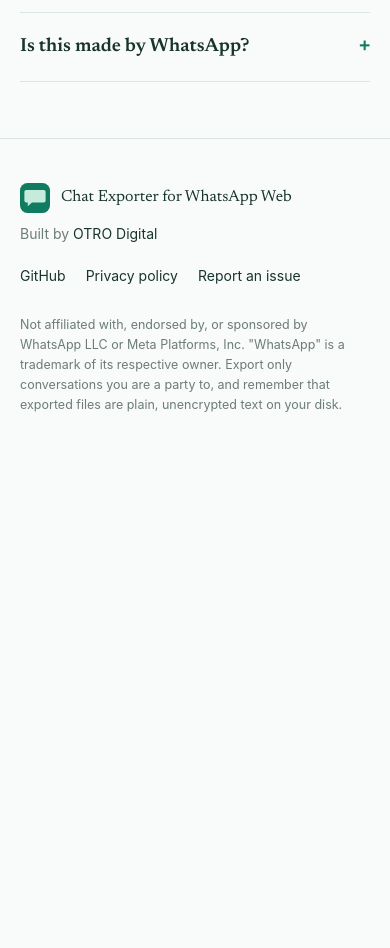
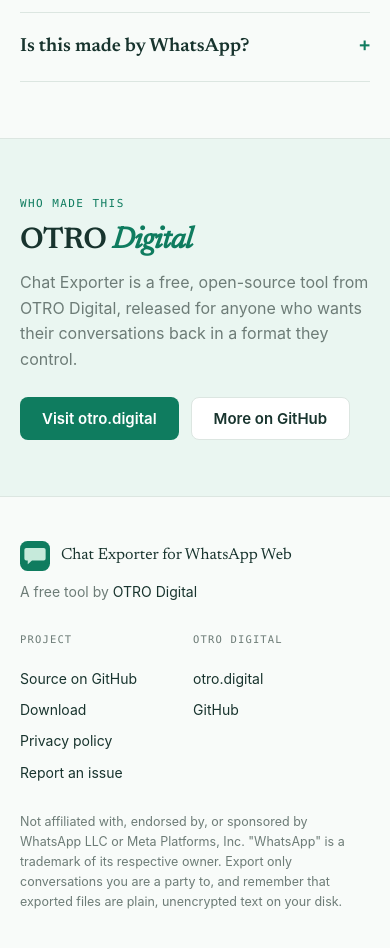
Before and after one commit to otrodigital/whatsapp-chat-downloader, a browser extension: page site/index.html in a window 390 px wide. Shown: the part 7440-8388 px from the top of the page. Before the commit the page ends 7911 px from the top, so only its background shows below. Drawn offline with Linux system fonts and the light colour scheme.

Commit message:
feat: add marketing links

```diff
--- a/popup.css
+++ b/popup.css
@@ -70,3 +70,8 @@
 .log-warn { color: #9a6b1f; }
 .log-error { color: #a84736; }
 .footnote code { font: 11px 'SF Mono', Menlo, monospace; color: var(--green-dark); }
+
+/* --- brand line --------------------------------------------------------- */
+.brandline { margin: 14px 0 0; padding-top: 13px; border-top: 1px solid var(--line); font: 11px Arial, sans-serif; color: var(--muted); }
+.brandline a { color: var(--green-dark); font-weight: 700; text-decoration: none; }
+.brandline a:hover { text-decoration: underline; }
--- a/site/index.html
+++ b/site/index.html
@@ -258,10 +258,23 @@
 .faq details > p { padding: 0 0 20px; max-width: 60ch; color: var(--muted); font-size: 15.5px; }
 .faq details > p + p { margin-top: -6px; padding-top: 0; }
 
+/* --- studio band -------------------------------------------------------- */
+.studio { display: grid; grid-template-columns: 1fr auto; gap: clamp(24px, 4vw, 56px); align-items: center; }
+@media (max-width: 720px) { .studio { grid-template-columns: 1fr; } }
+.wordmark {
+  font-family: var(--display); font-size: clamp(30px, 4.2vw, 42px); font-weight: 600;
+  letter-spacing: -0.02em; line-height: 1;
+}
+.wordmark em { font-style: italic; color: var(--green); }
+.studio p.studio-line { margin-top: 14px; max-width: 46ch; color: var(--muted); font-size: 16px; }
+.studio-links { display: flex; flex-wrap: wrap; gap: 12px; }
+
 /* --- footer ------------------------------------------------------------ */
 .foot { border-top: 1px solid var(--line); padding-block: 44px 56px; font-size: 14px; color: var(--muted); }
-.foot-top { display: flex; flex-wrap: wrap; gap: 20px 40px; justify-content: space-between; align-items: baseline; }
-.foot nav { display: flex; flex-wrap: wrap; gap: 20px; }
+.foot-top { display: flex; flex-wrap: wrap; gap: 28px 56px; justify-content: space-between; }
+.foot-cols { display: flex; flex-wrap: wrap; gap: 28px 56px; }
+.foot nav { display: flex; flex-direction: column; gap: 9px; }
+.foot .col-title { margin-bottom: 11px; font-family: var(--mono); font-size: 10.5px; letter-spacing: .11em; text-transform: uppercase; color: var(--muted); }
 .foot a { color: var(--ink); text-decoration: none; }
 .foot a:hover { text-decoration: underline; }
 .foot .fine { margin-top: 28px; max-width: 62ch; font-size: 12.5px; line-height: 1.6; }
@@ -280,6 +293,7 @@
     <a href="#install">Install</a>
     <a href="#faq" class="is-optional">FAQ</a>
     <a href="https://github.com/otrodigital/whatsapp-chat-downloader" rel="noopener">GitHub</a>
+    <a href="https://otro.digital" rel="noopener" class="is-optional">OTRO Digital</a>
   </nav>
 </header>
 
@@ -518,6 +532,19 @@
       </div>
     </div>
   </section>
+  <section class="band band--tint" id="otro">
+    <div class="wrap studio">
+      <div>
+        <p class="eyebrow">Who made this</p>
+        <p class="wordmark">OTRO <em>Digital</em></p>
+        <p class="studio-line">Chat Exporter is a free, open-source tool from OTRO Digital, released for anyone who wants their conversations back in a format they control.</p>
+      </div>
+      <div class="studio-links">
+        <a class="btn btn--primary" href="https://otro.digital" rel="noopener">Visit otro.digital</a>
+        <a class="btn btn--ghost" href="https://github.com/otrodigital" rel="noopener">More on GitHub</a>
+      </div>
+    </div>
+  </section>
 </main>
 
 <footer class="wrap foot">
@@ -527,13 +554,22 @@
         <svg viewBox="0 0 24 24" aria-hidden="true"><rect width="24" height="24" rx="6" fill="#0f7c5f"/><path d="M19 5.5H5a1.5 1.5 0 0 0-1.5 1.5v7A1.5 1.5 0 0 0 5 15.5h1.2v3l3.4-3h9.4a1.5 1.5 0 0 0 1.5-1.5V7A1.5 1.5 0 0 0 19 5.5Z" fill="#c6eadb"/></svg>
         Chat Exporter for WhatsApp Web
       </a>
-      <p style="margin-top:10px">Built by <a href="https://otro.digital" rel="noopener">OTRO Digital</a></p>
+      <p style="margin-top:10px">A free tool by <a href="https://otro.digital" rel="noopener">OTRO Digital</a></p>
     </div>
-    <nav>
-      <a href="https://github.com/otrodigital/whatsapp-chat-downloader" rel="noopener">GitHub</a>
-      <a href="https://github.com/otrodigital/whatsapp-chat-downloader/blob/main/PRIVACY.md" rel="noopener">Privacy policy</a>
-      <a href="https://github.com/otrodigital/whatsapp-chat-downloader/issues" rel="noopener">Report an issue</a>
-    </nav>
+    <div class="foot-cols">
+      <nav aria-label="Project links">
+        <span class="col-title">Project</span>
+        <a href="https://github.com/otrodigital/whatsapp-chat-downloader" rel="noopener">Source on GitHub</a>
+        <a href="https://github.com/otrodigital/whatsapp-chat-downloader/releases" rel="noopener">Download</a>
+        <a href="https://github.com/otrodigital/whatsapp-chat-downloader/blob/main/PRIVACY.md" rel="noopener">Privacy policy</a>
+        <a href="https://github.com/otrodigital/whatsapp-chat-downloader/issues" rel="noopener">Report an issue</a>
+      </nav>
+      <nav aria-label="OTRO Digital links">
+        <span class="col-title">OTRO Digital</span>
+        <a href="https://otro.digital" rel="noopener">otro.digital</a>
+        <a href="https://github.com/otrodigital" rel="noopener">GitHub</a>
+      </nav>
+    </div>
   </div>
   <p class="fine">Not affiliated with, endorsed by, or sponsored by WhatsApp LLC or Meta Platforms, Inc. "WhatsApp" is a trademark of its respective owner. Export only conversations you are a party to, and remember that exported files are plain, unencrypted text on your disk.</p>
 </footer>
@@ -571,7 +607,8 @@
       "@type": "Organization",
       "@id": "https://otro.digital/#organization",
       "name": "OTRO Digital",
-      "url": "https://otro.digital"
+      "url": "https://otro.digital",
+      "sameAs": ["https://github.com/otrodigital"]
     },
     {
       "@type": "WebSite",
```
Also changed, not shown: PRIVACY.md (+5 -2 lines), STORE.md (+3 -0 lines), popup.html (+1 -0 lines), README.md.
